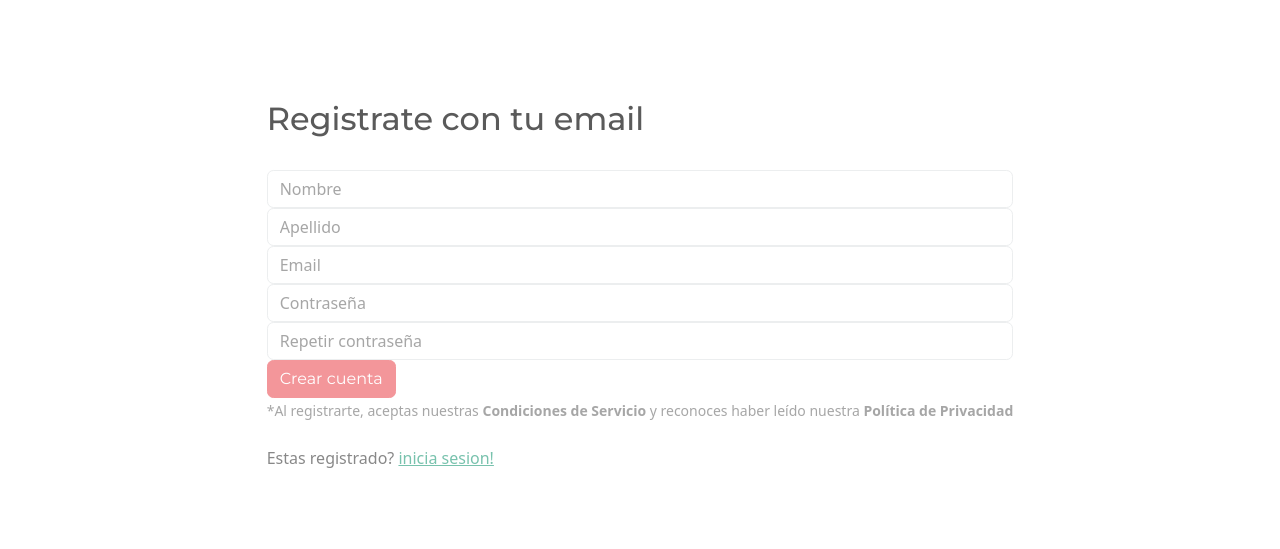
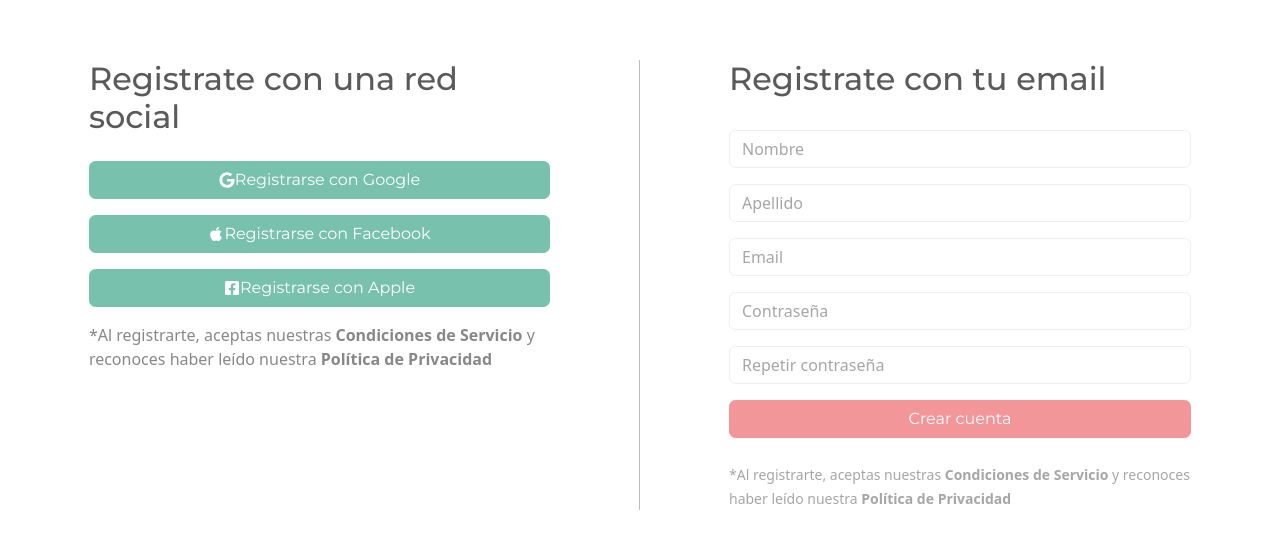
Before and after one commit to No-Country/C9-30-m-JavaReact, a React (Vite) app in the folder frontend/: page /registro in a window 1280 px wide. Shown: the part 115-664 px from the top of the page. Built offline with nearby package versions, Linux system fonts and the light colour scheme; data requests are answered from the project's data file.

Commit message:
add register grid

```diff
--- a/frontend/package.json
+++ b/frontend/package.json
@@ -18,6 +18,7 @@
     "react": "^18.2.0",
     "react-bootstrap": "^2.7.0",
     "react-dom": "^18.2.0",
+    "react-icons": "^4.7.1",
     "react-router-dom": "^6.8.0"
   },
   "devDependencies": {
--- a/frontend/src/views/Registro.jsx
+++ b/frontend/src/views/Registro.jsx
@@ -1,9 +1,8 @@
 import { useState, useEffect } from "react";
-import { Button, Form } from "react-bootstrap";
-import {createUser, getUsers} from "../petitions"
+import { Button, Form, Container, Row, Col, Stack } from "react-bootstrap";
+import { createUser, getUsers } from "../petitions";
 import { useNavigate } from "react-router-dom";
-
-
+import { FaGoogle, FaFacebookSquare, FaApple } from "react-icons/fa";
 
 const Registro = () => {
   const navigate = useNavigate();
@@ -29,7 +28,7 @@ const Registro = () => {
 
   const handleSubmit = (e) => {
     e.preventDefault();
-    createUser(newuser)
+    createUser(newuser);
     // console.log(newuser);
     // console.log(newuser.repeatPassword !== newuser.password ? true : false);
     createUser(newuser)
@@ -37,12 +36,11 @@ const Registro = () => {
         if (res.status === 201) {
           navigate("/");
         }
-
       })
       .catch((error) => {
         console.log(error);
       });
- }
+  };
 
   const handleChange = (e) => {
     const { name, value } = e.target;
@@ -50,10 +48,25 @@ const Registro = () => {
   };
 
   return (
-    <div>
-      <h2>Registrate con tu email</h2>
+    <Container fluid>
+      <Row>
+        <Col lg={6} style={{borderRight: "0.1rem solid",
+    borderRightColor: "#00000042"}}>
+        <Stack gap={3} className="col-md-9 mx-auto">
+          <h2>Registrate con una red social</h2>
+          <Button><FaGoogle style={{position:"start"}}/>Registrarse con Google</Button>
+          <Button><FaApple/>Registrarse con Facebook</Button>
+          <Button><FaFacebookSquare/>Registrarse con Apple</Button>
+          <p>*Al registrarte, aceptas nuestras{" "}
+              <strong>Condiciones de Servicio</strong> y reconoces haber leído
+              nuestra <strong>Política de Privacidad</strong></p>
+          </Stack>
+        </Col>
+        <Col lg={6}>
+          <h2 className="col-md-9 mx-auto">Registrate con tu email</h2>
           <br />
-      <Form onSubmit={handleSubmit}>
+          <Form onSubmit={handleSubmit} className="col-md-9 mx-auto">
+          <Stack gap={3}>
             <Form.Control
               type="text"
               name="name"
@@ -95,9 +108,10 @@ const Registro = () => {
               required
             />
 
-        <Button variant="secondary" type="submit"  onClick={handleSubmit}>
+            <Button variant="secondary" type="submit" onClick={handleSubmit}>
               Crear cuenta
             </Button>
+            </Stack>
             <br />
             <Form.Text className="text-muted">
               *Al registrarte, aceptas nuestras{" "}
@@ -105,11 +119,9 @@ const Registro = () => {
               nuestra <strong>Política de Privacidad</strong>
             </Form.Text>
           </Form>
-      <br />
-      <span>
-        Estas registrado? <a href="/login">inicia sesion!</a>
-      </span>
-    </div>
+        </Col>
+      </Row>
+    </Container>
   );
 };
 
```
Also changed, not shown: 1 other file (tests, documents, lock files or other folders). Lines whose indentation alone changed are shown as unchanged.
